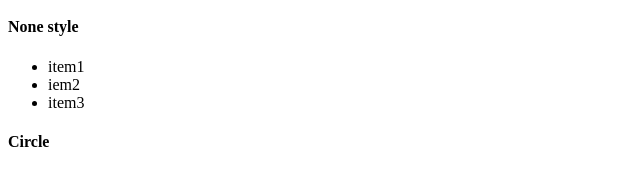
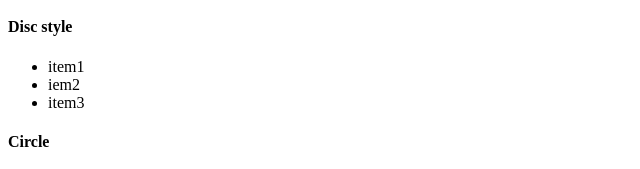
Before and after one commit to OmkarPatil1117/HandsON, a plain HTML site: page HTML2.html in a window 1280 px wide. Shown: the part 1078-1247 px from the top of the page, 0-640 px from the left. Drawn offline with Linux system fonts and the light colour scheme.

Commit message:
Final Commit1

```diff
--- a/HTML2.html
+++ b/HTML2.html
@@ -59,7 +59,7 @@
         <li>iem2</li>
         <li>item3</li>
     </ol>
-    <h4>None style</h4>
+    <h4>Disc style</h4>
     <ol style="list-style:Disc;">
         <li>item1</li>
         <li>iem2</li>
```
